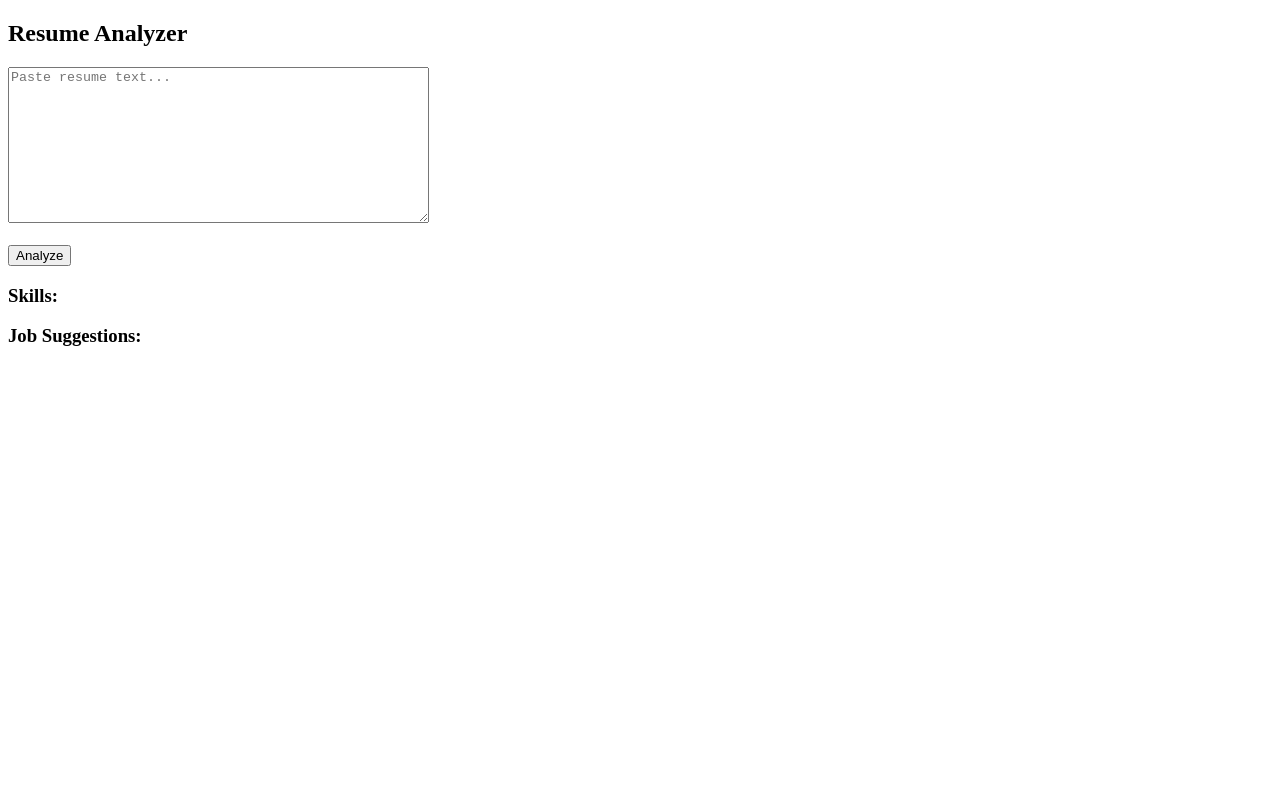
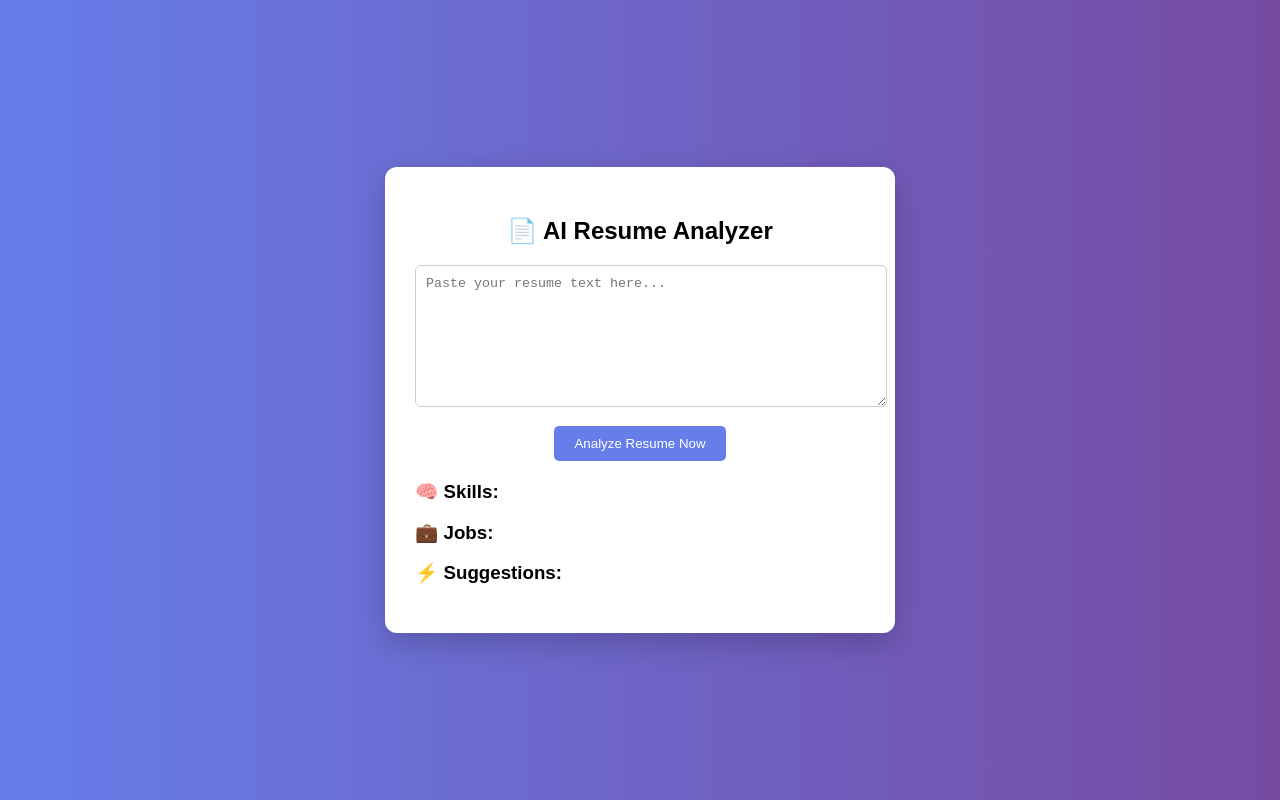
Before and after one commit to URK23CS1204/ai-resume-analyzer, a website: page frontend/index.html in a window 1280 px wide. Drawn offline with Linux system fonts and the light colour scheme.

Commit message:
Updated button text

```diff
--- a/frontend/index.html
+++ b/frontend/index.html
@@ -1,40 +1,104 @@
-<!DOCTYPE html>
+<!doctype html>
 <html>
   <head>
     <title>AI Resume Analyzer</title>
+
+    <style>
+      body {
+        font-family: Arial;
+        background: linear-gradient(to right, #667eea, #764ba2);
+        display: flex;
+        justify-content: center;
+        align-items: center;
+        height: 100vh;
+        margin: 0;
+      }
+
+      .container {
+        background: white;
+        padding: 30px;
+        border-radius: 12px;
+        width: 450px;
+        text-align: center;
+        box-shadow: 0 10px 30px rgba(0, 0, 0, 0.2);
+      }
+
+      textarea {
+        width: 100%;
+        padding: 10px;
+        border-radius: 6px;
+        border: 1px solid #ccc;
+        margin-bottom: 15px;
+      }
+
+      button {
+        padding: 10px 20px;
+        background: #667eea;
+        color: white;
+        border: none;
+        border-radius: 5px;
+        cursor: pointer;
+      }
+
+      button:hover {
+        background: #5a67d8;
+      }
+
+      .result {
+        margin-top: 20px;
+        text-align: left;
+      }
+    </style>
   </head>
+
   <body>
+    <div class="container">
+      <h2>📄 AI Resume Analyzer</h2>
 
-<h2>Resume Analyzer</h2>
+      <textarea
+        id="resume"
+        rows="8"
+        placeholder="Paste your resume text here..."
+      ></textarea>
 
-<textarea id="resume" rows="10" cols="50" placeholder="Paste resume text..."></textarea><br><br>
+      <button onclick="analyze()">Analyze Resume Now</button>
 
-<button onclick="analyze()">Analyze</button>
-
-<h3>Skills:</h3>
+      <div class="result">
+        <h3>🧠 Skills:</h3>
         <p id="skills"></p>
 
-<h3>Job Suggestions:</h3>
+        <h3>💼 Jobs:</h3>
         <p id="jobs"></p>
+
+        <h3>⚡ Suggestions:</h3>
+        <p id="suggestions"></p>
+      </div>
+    </div>
 
     <script>
       async function analyze() {
         const text = document.getElementById("resume").value;
 
+        if (!text) {
+          alert("Please paste your resume");
+          return;
+        }
+
         const res = await fetch("http://localhost:3000/analyze", {
           method: "POST",
           headers: {
-      "Content-Type": "application/json"
+            "Content-Type": "application/json",
           },
-    body: JSON.stringify({ text })
+          body: JSON.stringify({ text }),
         });
 
         const data = await res.json();
 
         document.getElementById("skills").innerText = data.skills.join(", ");
         document.getElementById("jobs").innerText = data.jobs.join(", ");
+        document.getElementById("suggestions").innerText =
+          data.suggestions.join(", ");
       }
     </script>
-
   </body>
 </html>
```
Also changed, not shown: backend/server.js (+77 -8 lines). Lines whose indentation alone changed are shown as unchanged.
